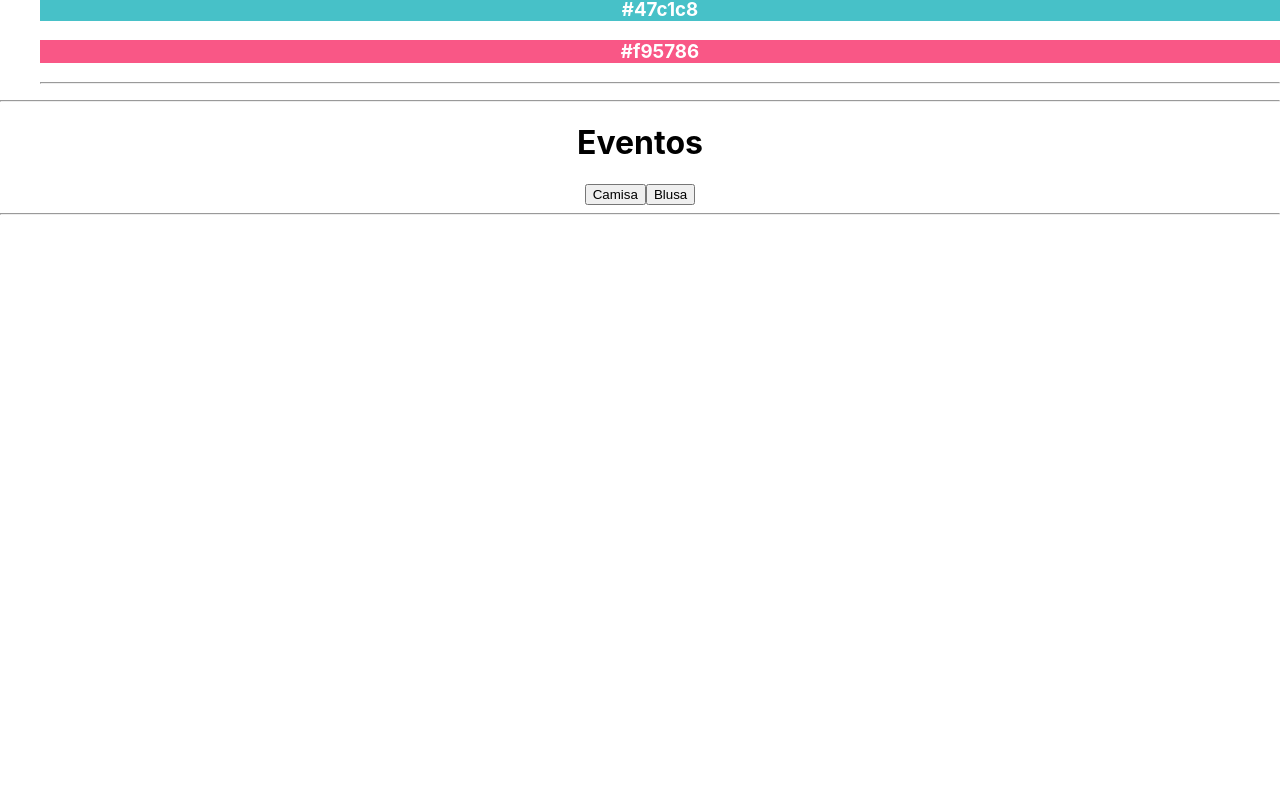
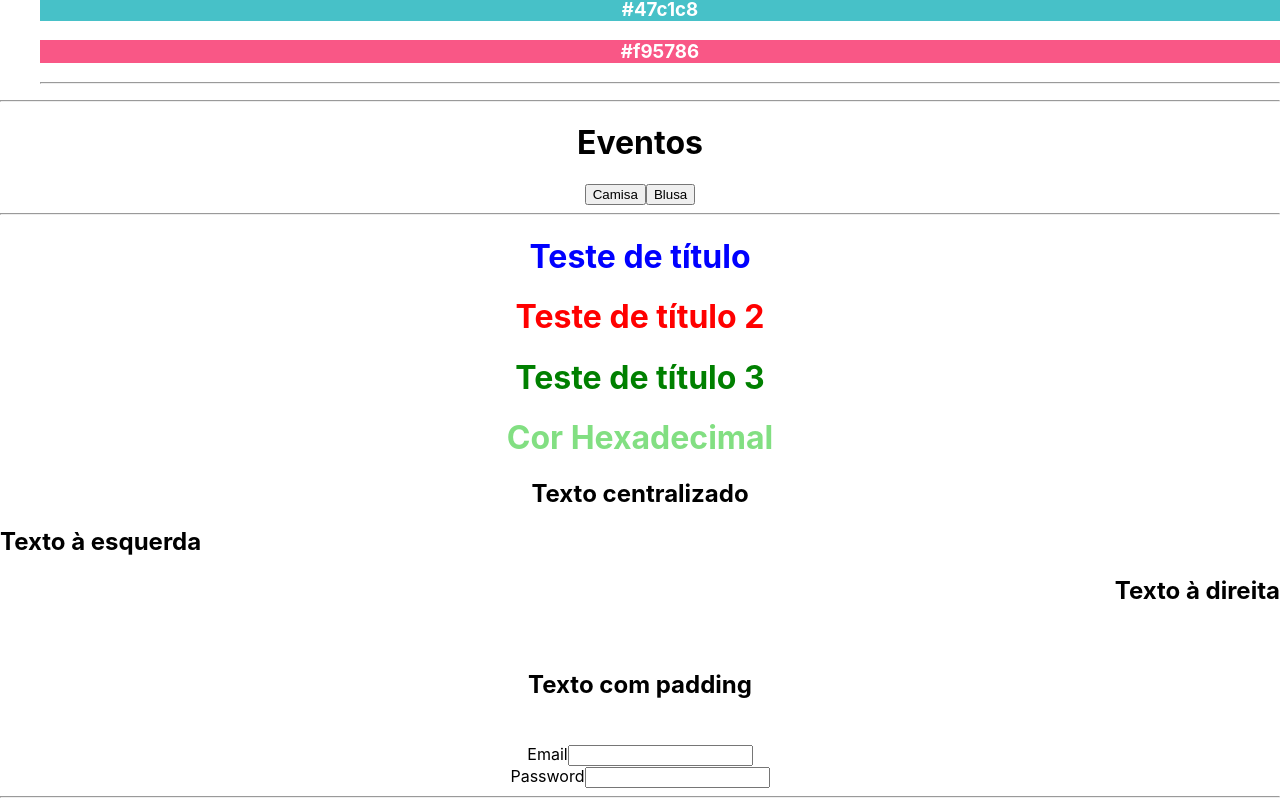
Before and after one commit to guilhermetamega/ReactOrigamid, a React (Create React App) app in the folder origamid/: page / in a window 1280 px wide. Shown: the part 1278-2084 px from the top of the page. Before the commit the page ends 1501 px from the top, so only its background shows below. Built offline with nearby package versions, Linux system fonts and the light colour scheme.

Commit message:
Properties class study

```diff
--- a/origamid/src/App.jsx
+++ b/origamid/src/App.jsx
@@ -3,6 +3,7 @@ import ArrayClass from "./components/ArraysClass";
 import ArrayExercise from "./components/ArraysExercise";
 import ClientsExercise from "./components/ClientsExercise";
 import EventsClass from "./components/EventsClass";
+import PropertiesClass from "./components/PropertiesClass";
 const App = () => {
   const active = false;
 
@@ -20,6 +21,7 @@ const App = () => {
       <ArrayClass />
       <ArrayExercise />
       <EventsClass />
+      <PropertiesClass />
     </main>
   );
 };
--- /dev/null
+++ b/origamid/src/components/PropertiesClass/index.jsx
@@ -0,0 +1,47 @@
+export const Title = (props) => {
+  return <h1 style={{ color: props.color }}>{props.text}</h1>;
+};
+export const CenteredDiv = ({ textAlign, padding, children }) => {
+  return (
+    <div style={{ textAlign: textAlign, padding: padding }}>{children}</div>
+  );
+};
+
+export const Form = ({ label, id, ...props }) => {
+  return (
+    <form>
+      <label htmlFor={id}>{label}</label>
+      <input id={id} type="text" {...props} />
+    </form>
+  );
+};
+export default function PropertiesClass() {
+  return (
+    <>
+      <Title color="blue" text="Teste de título" />
+      <Title color="red" text="Teste de título 2" />
+      <Title color="green" text="Teste de título 3" />
+      <Title color="#82df82" text="Cor Hexadecimal" />
+
+      <CenteredDiv textAlign="center">
+        <h2>Texto centralizado</h2>
+      </CenteredDiv>
+
+      <CenteredDiv textAlign="left">
+        <h2>Texto à esquerda</h2>
+      </CenteredDiv>
+
+      <CenteredDiv textAlign="right">
+        <h2>Texto à direita</h2>
+      </CenteredDiv>
+
+      <CenteredDiv padding="25px">
+        <h2>Texto com padding</h2>
+      </CenteredDiv>
+
+      <Form label="Email" id="email" required />
+      <Form label="Password" id="password" type="password" />
+      <hr />
+    </>
+  );
+}
```
